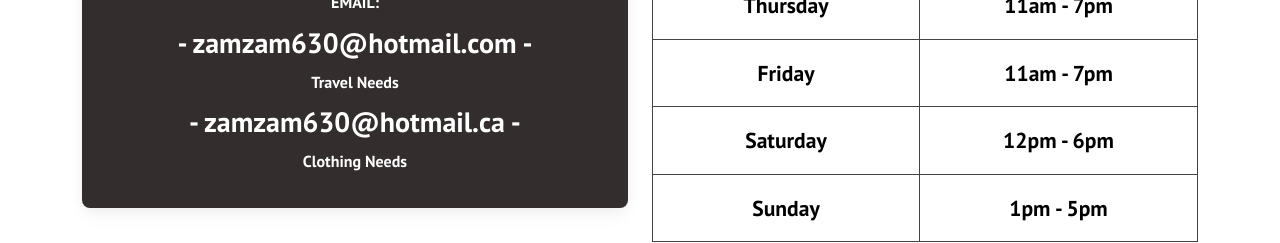
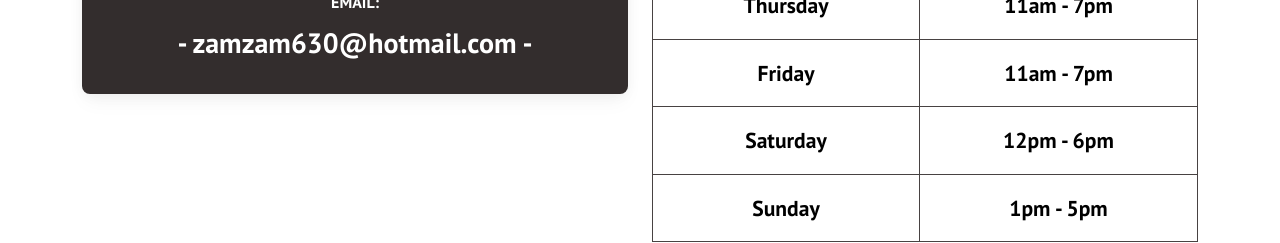
Before and after one commit to AliSharif12354/ZamZamBB_Website, a React (Vite) app: page / in a window 1280 px wide. Shown: the part 626-869 px from the top of the page. Built offline with nearby package versions, Linux system fonts and the light colour scheme; no server answers; the database is empty.

Commit message:
updated information
information corrected

```diff
--- a/src/Components/Information.jsx
+++ b/src/Components/Information.jsx
@@ -72,9 +72,6 @@ function Information(props) {
                             <h3 style={{ color: "white", marginBottom: "10px" }}>Call: 416-817-6849</h3>
                             <p style={{ color: "white", marginBottom: "10px" }}>EMAIL:</p>
                             <h3 style={{ color: "white", marginBottom: "10px" }}> - zamzam630@hotmail.com - <br /></h3>
-                            <p style={{ color: "white", marginBottom: "10px" }}>Travel Needs</p>
-                            <h3 style={{ color: "white", marginBottom: "10px" }}> - zamzam630@hotmail.ca - <br /></h3>
-                            <p style={{ color: "white", marginBottom: "10px" }}>Clothing Needs</p>
                         </Card.Body>
                     </Card>
                 </MDBCol>
```
